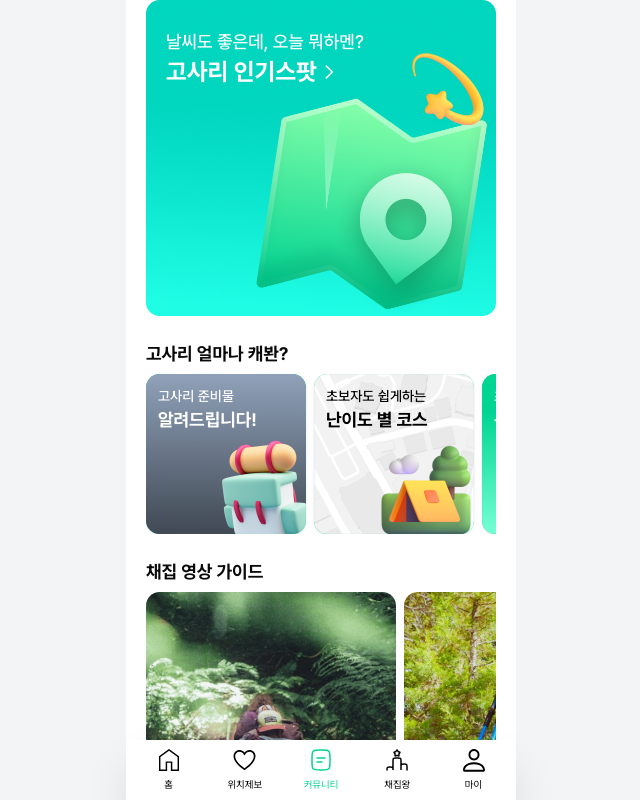
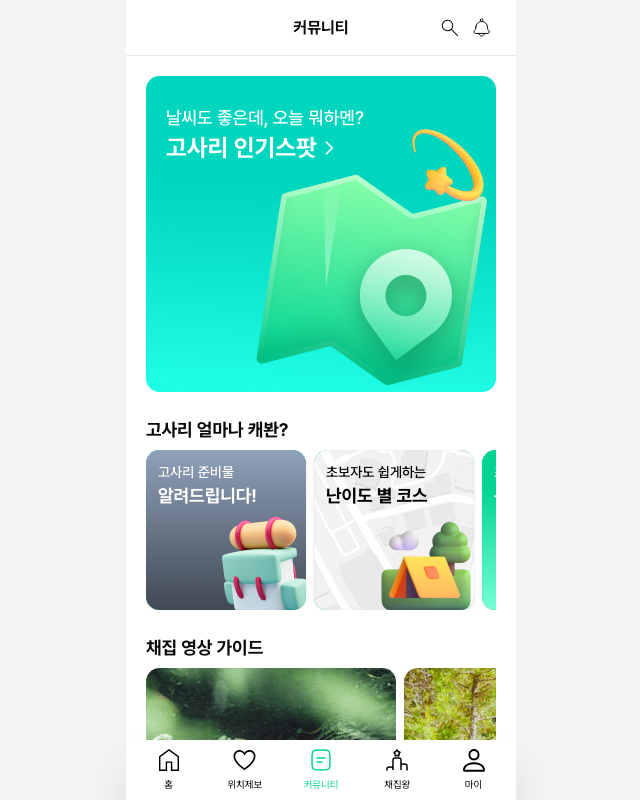
Before and after one commit to gogosari/gogosari-fe, a Next.js app: page /community in a window 1280 px wide. Shown: the whole page, without its empty margins (319-959 px from the left). Built offline with nearby package versions, Linux system fonts and the light colour scheme.

Commit message:
feat: 커뮤니티 페이지 header 추가

```diff
--- a/app/(main)/community/page.tsx
+++ b/app/(main)/community/page.tsx
@@ -2,10 +2,12 @@ import CommunityContentsSection from '@/features/community/components/contents-s
 import CommunityHotSpotSection from '@/features/community/components/hot-spot-section'
 import CommunityTipSection from '@/features/community/components/tip-section'
 import CommunityVideoGuideSection from '@/features/community/components/video-guide-section'
+import Header from '@/shared/components/common/header'
 
 export default function CommunityPage() {
   return (
     <div className="px-5 pb-[80px]">
+      <Header>커뮤니티</Header>
       <CommunityHotSpotSection />
       <CommunityContentsSection />
       <CommunityVideoGuideSection />
```
